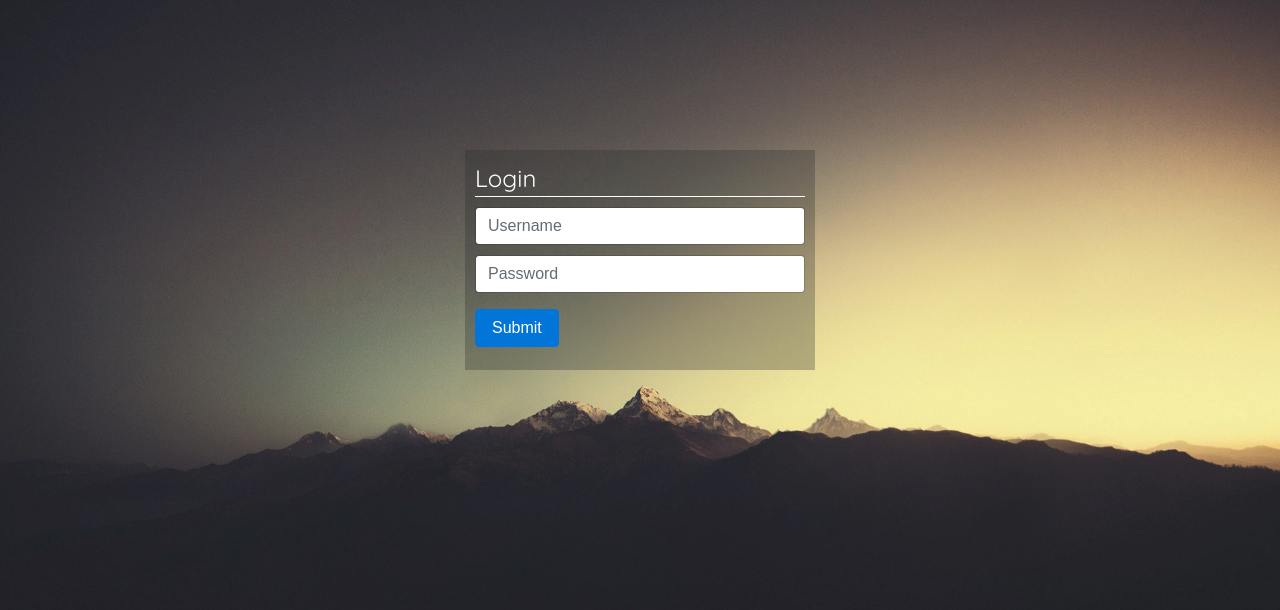
After one commit to sufuijk/blog-mvc-php, a PHP site: template views/admin/login.php in a window 1280 px wide. The commit adds this page. Shown: the top 610 px of the page. Run offline with PHP 8.4, Linux system fonts and the light colour scheme; the template is opened without the code that fills it, so the values that code supplies are empty; some libraries are stand-ins or nearby versions.

```diff
--- a/libs/Model.php
+++ b/libs/Model.php
@@ -26,6 +26,9 @@
 			}
 			return $dataset;
 		}
+		public function insert($sql){
+			return $this->connect->query($sql);
+		}
 		public function getAllCategories(){
 			$sql = "SELECT * FROM categories";
 			return $this->select($sql);
--- a/public/css/style.css
+++ b/public/css/style.css
@@ -8,6 +8,7 @@ body{
 	background-color: #f6f1ed;
 	font-family: 'Quicksand', sans-serif;
 }
+
 
 /*COMMON*/
 
@@ -94,8 +95,10 @@ body{
 #content{
 	text-align: justify;
 }
-
-
+/*EDITOR*/
+#select-category{
+	margin-bottom: 20px;
+}
 /*FOOTER*/
 footer{
 	border-top: 2px solid black;
@@ -187,3 +190,16 @@ input{
 #menu{
 	cursor: pointer;
 }
+
+/*LOGIN*/
+.login{
+	margin-top: 150px;
+	height: 220px;
+	padding: 10px;
+	background-color: rgba(40, 44, 44, 0.3);
+}
+
+.login legend{
+	border-bottom: 1px solid;
+	color: #fff;
+}
--- /dev/null
+++ b/views/admin/login.php
@@ -0,0 +1,29 @@
+<style>
+
+	body{
+		background: url('./public/img/wallpaper.jpg');
+		background-repeat: no-repeat;
+		background-size: cover;
+	}
+
+
+</style>
+
+
+<div class="col-xs-12 col-sm-12 col-md-6 offset-md-3 col-lg-4 offset-lg-4">
+	<div class="login">
+
+		<form action="index.php?c=admin&a=login" method="POST" role="form">
+			<legend>Login</legend>
+
+			<div class="form-group">
+				<input type="text" class="form-control" id="" name="username" placeholder="Username">
+				<input type="password" class="form-control" id="" name="password" placeholder="Password">
+			</div>
+
+
+
+			<button type="submit" class="btn btn-primary">Submit</button>
+		</form>
+	</div>
+</div>
--- a/views/admin/manager-post.php
+++ b/views/admin/manager-post.php
@@ -7,7 +7,6 @@
 						<tr>
 							<th>Id</th>
 							<th>Title</th>
-							<th>Type</th>
 							<th>Action</th>
 						</tr>
 					</thead>
@@ -17,7 +16,6 @@
 						<tr>
 							<td><?php echo $post->id;?></td>
 							<td><a href="index.php?c=post&a=view&id=<?php echo $post->id;?>&link=<?php echo $post->url?>"><?php echo $post->title;?></a></td>
-							<td><?php echo $post->type;?></td>
 							<td>
 								<button class="button button-info"><a href="" >Edit</a></button>
 								<button class="button button-danger"><a href="">Delete</a></button>
--- a/views/home/index.php
+++ b/views/home/index.php
@@ -3,7 +3,7 @@
 	<div class="col-xs-8 col-sm-8 col-md-8 col-lg-8">
 		<h1>Sufuijk's Blog</h1>
 		<hr>
-			<?php foreach ($data as $post):?>
+			<?php foreach (array_reverse($data) as $post):?>
 		<div class="post">
 			<h3 id="title">
 				<a href="index.php?c=post&a=view&id=<?php echo $post->id;?>&link=<?php echo $post->url?>">
```
Also changed, not shown: controllers/Admin.php (+41 -5 lines), models/ProcessAccount.php (added, +34 -0 lines), models/ProcessPost.php (+10 -0 lines), views/admin/create-post.php (+10 -6 lines), public/img/wallpaper.jpg (added).
